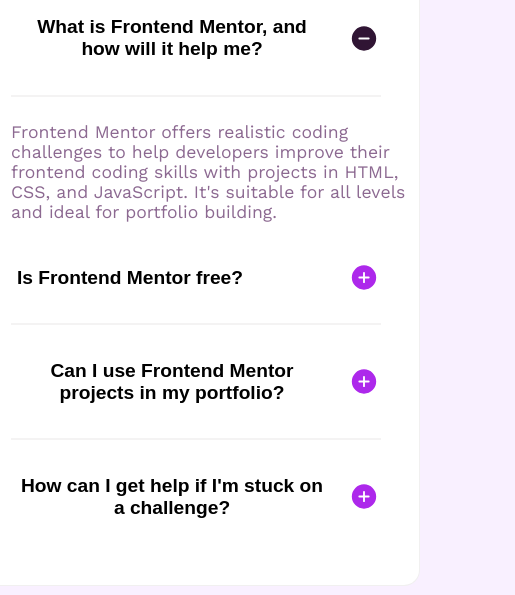
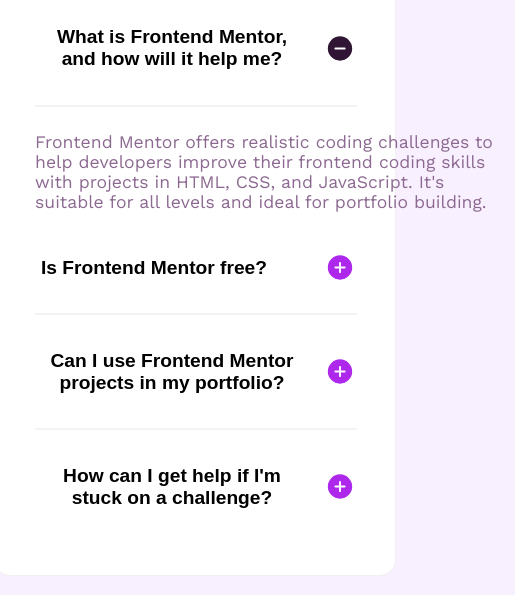
Before and after one commit to johnabrham438/FAQ-accordion, a plain HTML site: page index.html in a window 390 px wide. Shown: the part 249-844 px from the top of the page, 515 px wide, since content can reach past the window. Drawn offline with nearby package versions, Linux system fonts and the light colour scheme.

Commit message:
Update style.css

```diff
--- a/style.css
+++ b/style.css
@@ -102,10 +102,10 @@
 }
 @media screen and (max-width: 600px) {
     .faq{
-        width: 23rem;
+        width: 20rem;
     }
     .faq-text{
-        width: 25rem;
+        width: 30rem;
     }
     .header-img{
         background-image: url('assets/images/background-pattern-mobile.svg');
```
